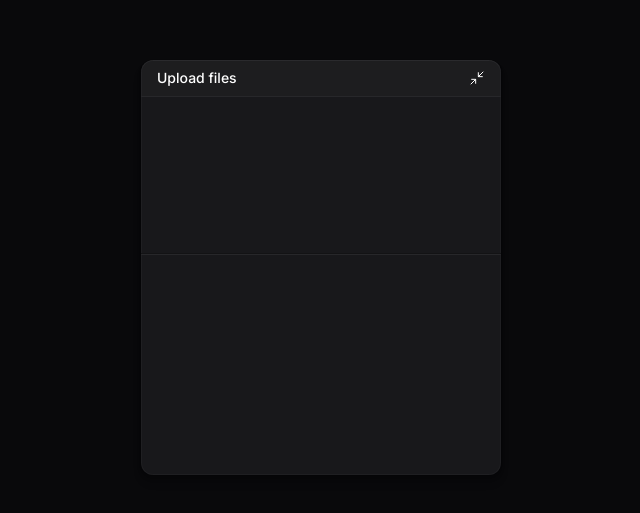
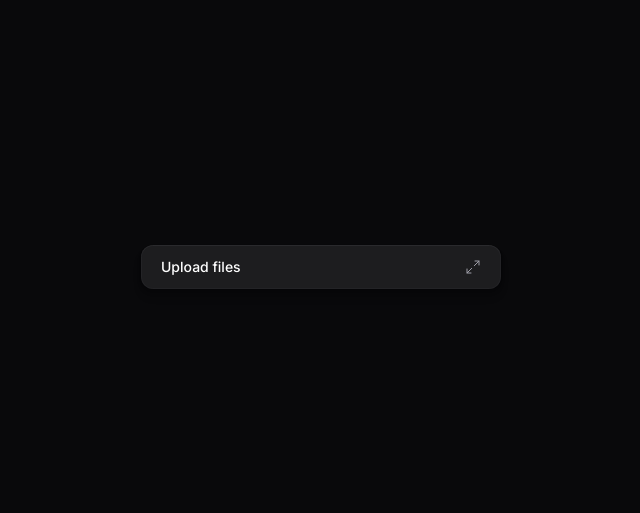
Before and after one commit to ginkotte/upload-web, a React (Vite) app: page / in a window 1280 px wide. Shown: the part 133-646 px from the top of the page, without its empty margins (319-959 px from the left). Built offline with nearby package versions, Linux system fonts and the light colour scheme.

Commit message:
button to open and collapse the widget

```diff
--- a/package.json
+++ b/package.json
@@ -10,10 +10,13 @@
     "preview": "vite preview"
   },
   "dependencies": {
+    "@radix-ui/react-collapsible": "^1.1.12",
     "@tailwindcss/vite": "^4.2.0",
     "lucide-react": "^0.575.0",
     "react": "^19.2.0",
     "react-dom": "^19.2.0",
+    "tailwind-merge": "^3.5.0",
+    "tailwind-variants": "^3.2.2",
     "tailwindcss": "^4.2.0"
   },
   "devDependencies": {
--- /dev/null
+++ b/src/components/ui/button.tsx
@@ -0,0 +1,22 @@
+import type { ComponentProps } from "react";
+import { tv, type VariantProps } from "tailwind-variants";
+
+const buttonVariants = tv({
+    base: 'text-zinc-400 rounded-lg hover:text-zinc-100 hover:bg-zinc-800 disabled:opacity-50 disabled:pointer-events-none',
+    variants: {
+        size: {
+            default: 'px-3 py-2',
+            icon: 'p-2',
+            'icon-sm': 'p-1'
+        }
+    },
+    defaultVariants: {
+        size: 'default'
+    }
+})
+
+export function Button({size, className, ...props}: ComponentProps<'button'> & VariantProps<typeof buttonVariants>) {
+    return(
+        <button className={buttonVariants({size, className})} {...props}/>
+    )
+}
--- a/src/components/upload-widget-header.tsx
+++ b/src/components/upload-widget-header.tsx
@@ -1,12 +1,16 @@
+import * as Collapsible from '@radix-ui/react-collapsible'
 import { Minimize2 } from "lucide-react";
+import { Button } from "./ui/button";
 
 export function UploadWidgetHeader() {
     return(
         <div className="w-full p-4 py-2 bg-white/2 border-zinc-800 border-b flex items-center justify-between">
             <span className="text-sm font-medium">Upload files</span>
-            <button>
-                <Minimize2 strokeWidth={1.5} className="size-4"/>
-            </button>
+            <Collapsible.Trigger asChild>
+                <Button size="icon" className="-mr-2">
+                    <Minimize2 strokeWidth={1.5} className="size-4"/>
+                </Button>
+            </Collapsible.Trigger>
         </div>
     )
 
--- /dev/null
+++ b/src/components/upload-widget-minimized-button.tsx
@@ -0,0 +1,11 @@
+import * as  Collapsible  from "@radix-ui/react-collapsible";
+import { Maximize2 } from "lucide-react";
+
+export function UploadWidgetMinimizedButton() {
+    return(
+        <Collapsible.Trigger className="group w-full bg-white/2 py-3 px-5 flex items-center justify-between">
+            <span className="text-sm font-medium">Upload files</span>
+            <Maximize2 strokeWidth={1.5} className="size-4 text-zinc-400 group-hover:text-zinc-100"/>
+        </Collapsible.Trigger>
+    )
+}
--- a/src/components/upload-widget.tsx
+++ b/src/components/upload-widget.tsx
@@ -1,10 +1,19 @@
+import * as Collapsible from "@radix-ui/react-collapsible";
 import { UploadWidgetDropzone } from "./upload-widget-dropzone";
 import { UploadWidgetHeader } from "./upload-widget-header";
 import { UploadWidgetUploadList } from "./upload-widget-upload-list";
+import { useState } from "react";
+import { UploadWidgetMinimizedButton } from "./upload-widget-minimized-button";
 
 export function UploadWidget() {
+    const [ isWidgetOpen, setIsWidgetOpen] = useState(false)
+
     return (
-        <div className="bg-zinc-900 w-full overflow-hidden max-w-90 rounded-xl shadow-shape">
+        <Collapsible.Root onOpenChange={setIsWidgetOpen}>
+            <div className="bg-zinc-900 overflow-hidden w-90 rounded-xl shadow-shape">
+                {!isWidgetOpen && <UploadWidgetMinimizedButton />}
+
+                <Collapsible.Content>
                     <UploadWidgetHeader />
 
                     <div className="flex flex-col gap-4 py-3">
@@ -14,6 +23,8 @@
 
                         <UploadWidgetUploadList />
                     </div>
+                </Collapsible.Content>
             </div>
+        </Collapsible.Root>
     )
 }
```
Also changed, not shown: 1 other file (tests, documents, lock files or other folders). Lines whose indentation alone changed are shown as unchanged.
